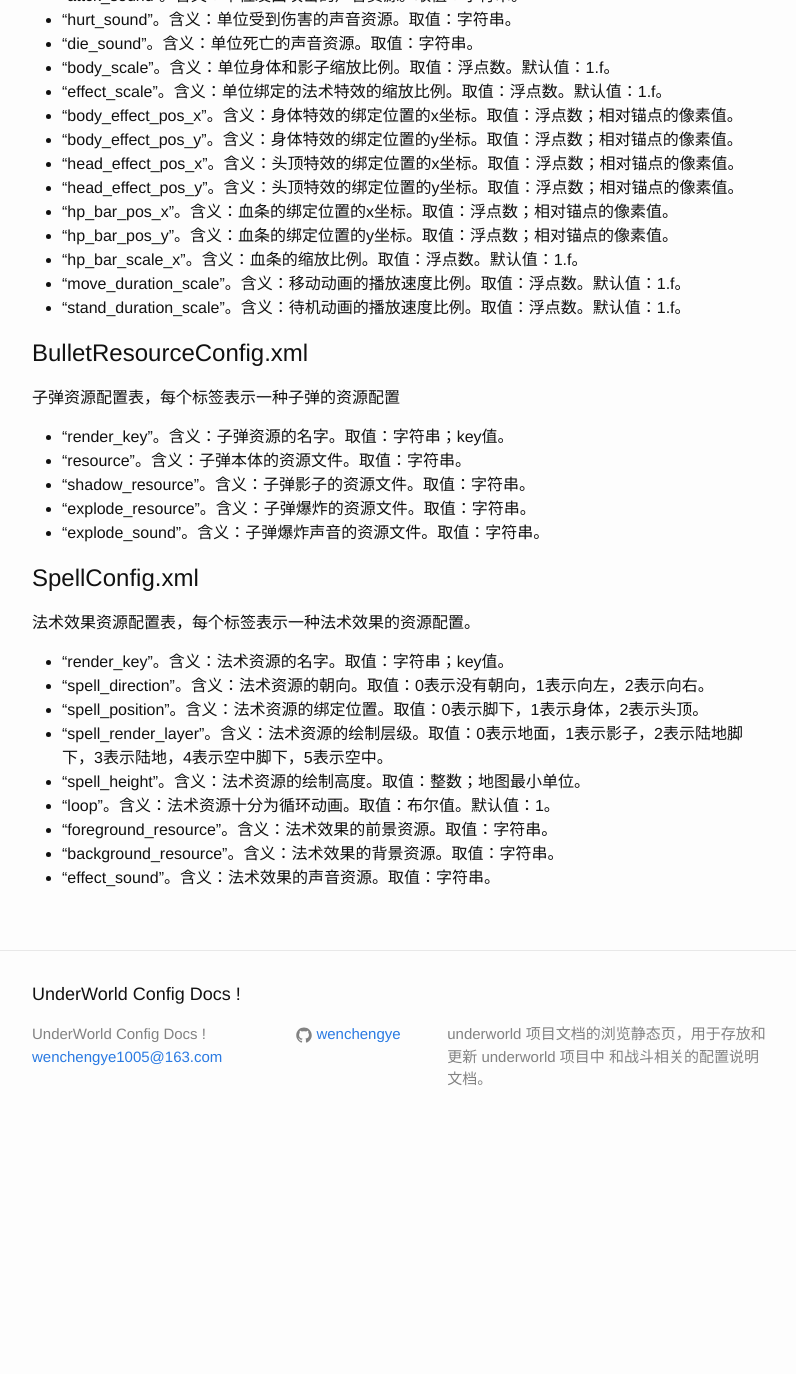
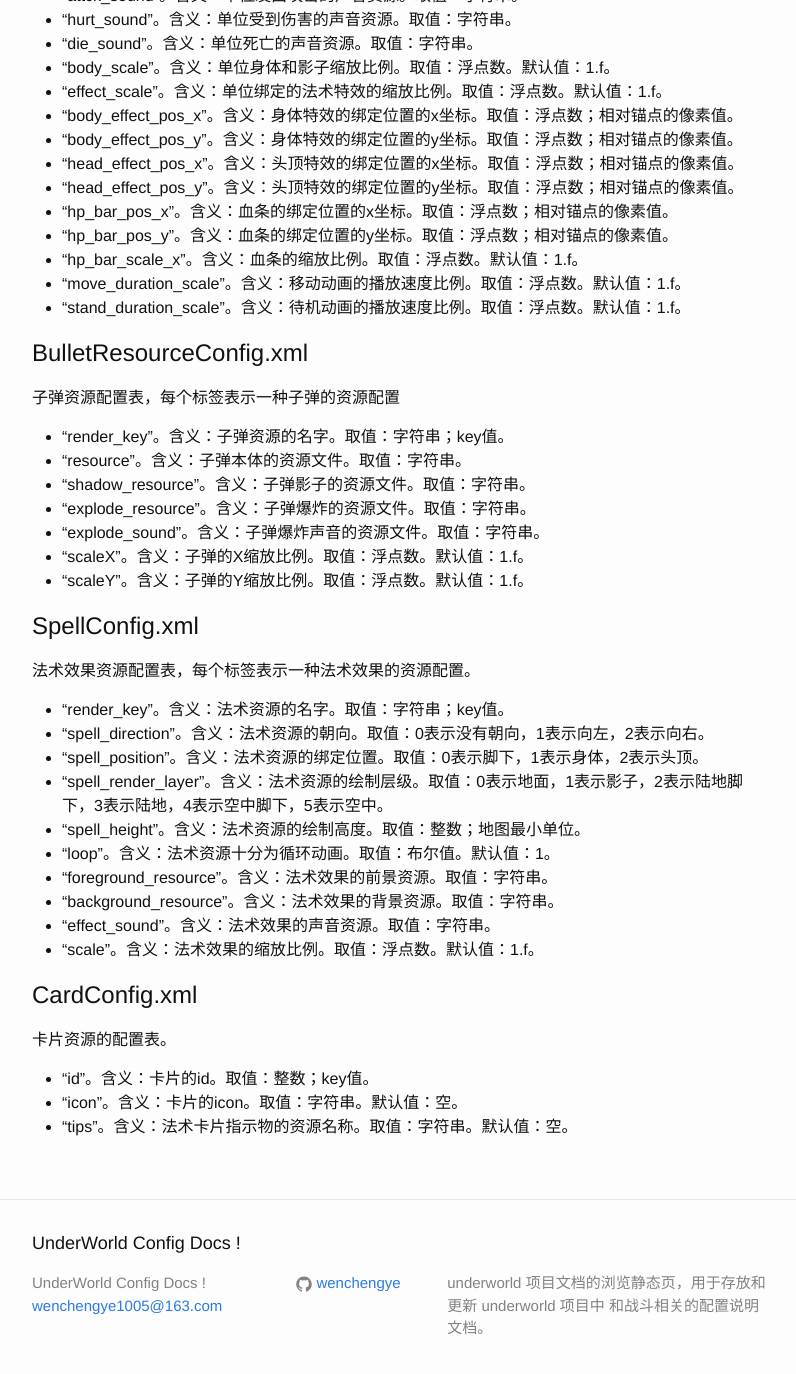
Before and after one commit to mofishorg/underworld_config_doc, a Jekyll site: the page built from _posts/2016-08-08-resource-doc.markdown, in a window 1280 px wide and 1400 px high, scrolled down 540 px. Shown: the top 1374 px of the window, without its empty margins (238-1034 px from the left). Built offline with Jekyll 4.4.1, drawn with Linux system fonts in a browser that asks for light colours; before the commit the page ends 1691 px from its top, so only the background shows below that.

Commit message:
update doc with new attr

```diff
--- a/_posts/2016-08-08-resource-doc.markdown
+++ b/_posts/2016-08-08-resource-doc.markdown
@@ -44,6 +44,8 @@ CSB: resource_preifx-pose_prefix-directionId.csb
   * "shadow_resource"。含义：子弹影子的资源文件。取值：字符串。
   * "explode_resource"。含义：子弹爆炸的资源文件。取值：字符串。
   * "explode_sound"。含义：子弹爆炸声音的资源文件。取值：字符串。
+  * "scaleX"。含义：子弹的X缩放比例。取值：浮点数。默认值：1.f。
+  * "scaleY"。含义：子弹的Y缩放比例。取值：浮点数。默认值：1.f。
 
 
 # SpellConfig.xml
@@ -59,3 +61,12 @@ CSB: resource_preifx-pose_prefix-directionId.csb
   * "foreground_resource"。含义：法术效果的前景资源。取值：字符串。
   * "background_resource"。含义：法术效果的背景资源。取值：字符串。
   * "effect_sound"。含义：法术效果的声音资源。取值：字符串。
+  * "scale"。含义：法术效果的缩放比例。取值：浮点数。默认值：1.f。
+
+# CardConfig.xml
+
+卡片资源的配置表。
+
+  * "id"。含义：卡片的id。取值：整数；key值。
+  * "icon"。含义：卡片的icon。取值：字符串。默认值：空。
+  * "tips"。含义：法术卡片指示物的资源名称。取值：字符串。默认值：空。
```
Also changed, not shown: _posts/2016-06-03-techtree-doc.markdown (+11 -2 lines).
